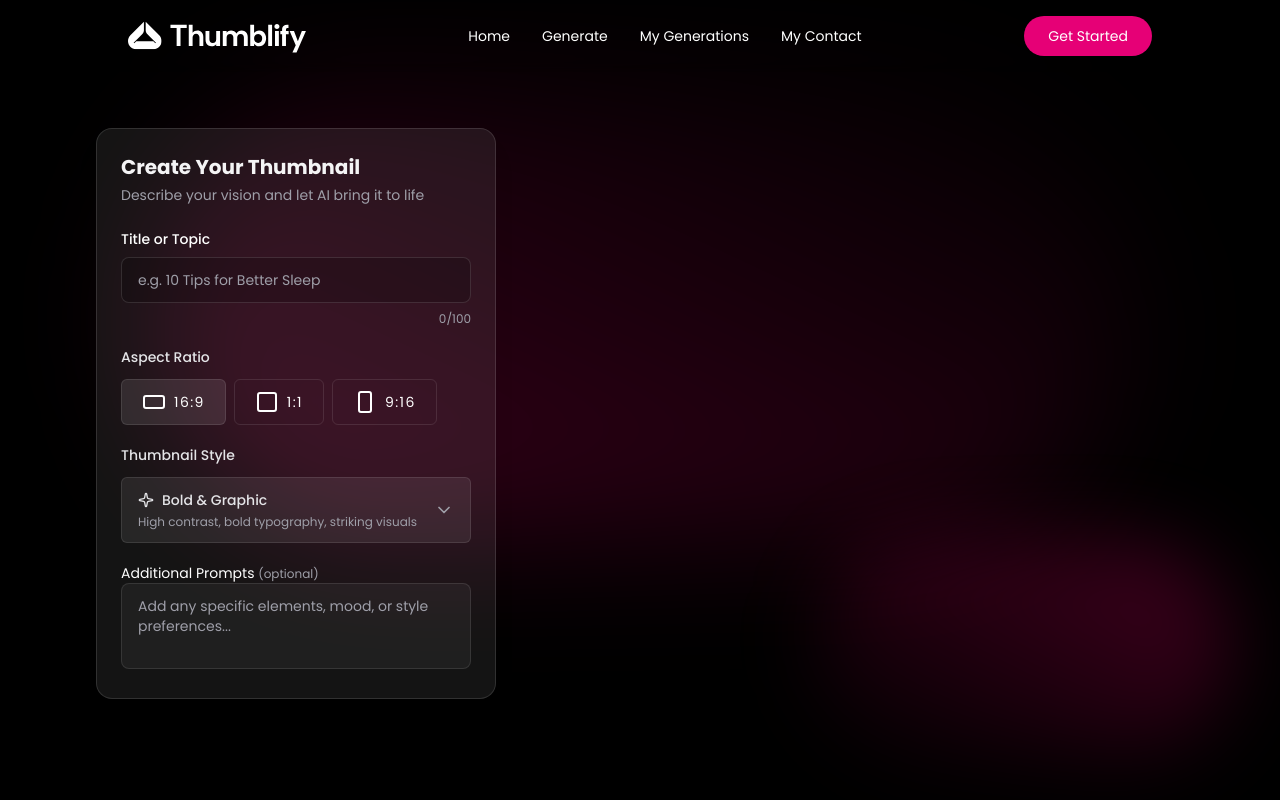
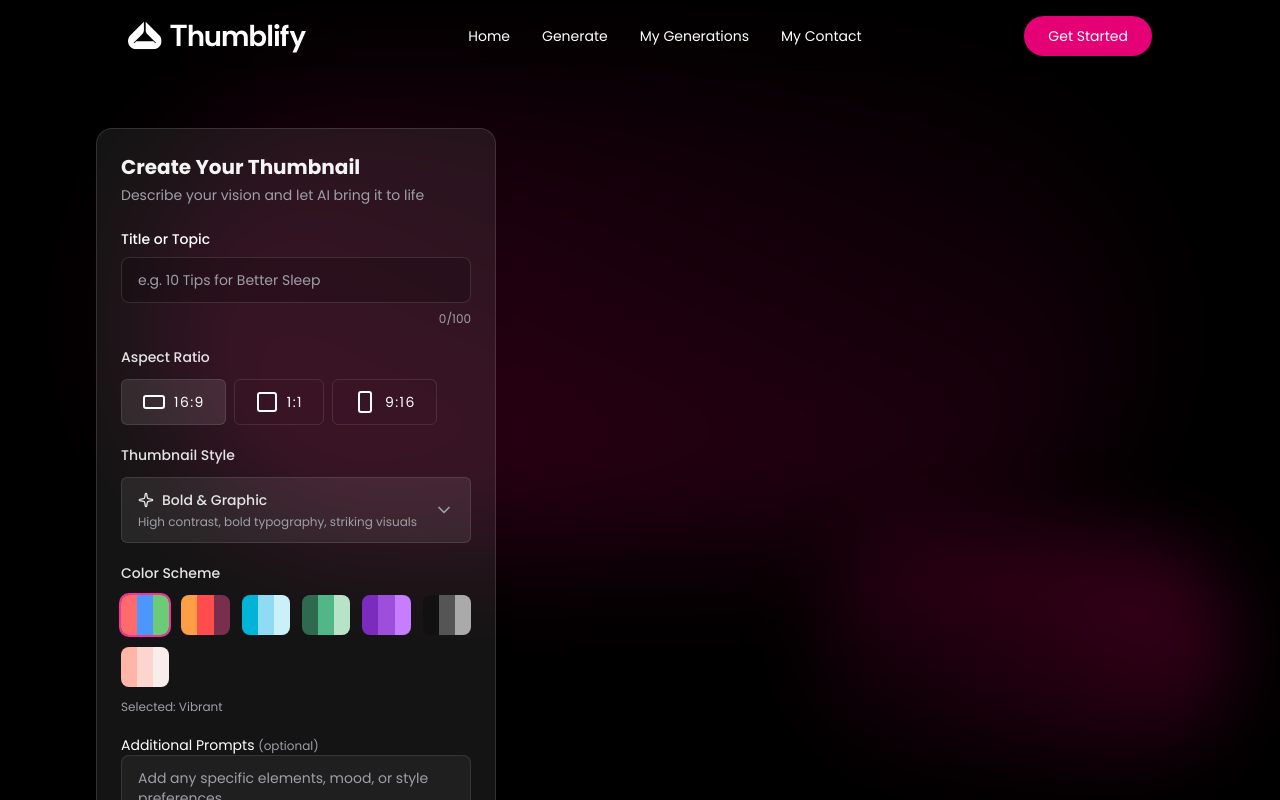
Before and after one commit to LokeshOtti29/Thumbify-Ai-thumbnail-generator, a React (Vite) app in the folder Frontend/: page /generate/1 in a window 1280 px wide. Shown: the top 800 px of the page. Built offline with nearby package versions, Linux system fonts and the light colour scheme.

Commit message:
feat:added colorscheme selector

```diff
--- a/Frontend/src/assets/assets.ts
+++ b/Frontend/src/assets/assets.ts
@@ -2,3 +2,40 @@
 export type {ThumbnailStyle} from './type';
 export const aspectRatios = ['16:9', '1:1', '9:16'] as const
 export const thumbnailStyles = ["Bold & Graphic","Minimalist","Photorealistic", "Illustrated","Tech/Futuristic"] as const
+export const colorSchemes = [
+  {
+    id: 'vibrant',
+    name: 'Vibrant',
+    colors: ['#FF6B6B', '#4D96FF', '#6BCB77'],
+  },
+  {
+    id: 'warm',
+    name: 'Warm',
+    colors: ['#FF9F45', '#FF4D4D', '#7A2E4D'],
+  },
+  {
+    id: 'cool',
+    name: 'Cool',
+    colors: ['#00B4D8', '#90DBF4', '#CAF0F8'],
+  },
+  {
+    id: 'nature',
+    name: 'Nature',
+    colors: ['#2D6A4F', '#52B788', '#B7E4C7'],
+  },
+  {
+    id: 'purple',
+    name: 'Purple',
+    colors: ['#7B2CBF', '#9D4EDD', '#C77DFF'],
+  },
+  {
+    id: 'monochrome',
+    name: 'Monochrome',
+    colors: ['#111111', '#555555', '#AAAAAA'],
+  },
+  {
+    id: 'pastel',
+    name: 'Pastel',
+    colors: ['#FFB5A7', '#FCD5CE', '#F8EDEB'],
+  },
+] as const;
--- /dev/null
+++ b/Frontend/src/components/ColorSchemeSelector.tsx
@@ -0,0 +1,33 @@
+import React from 'react'
+import { colorSchemes } from '../assets/assets';
+
+const ColorSchemeSelector = ({value,onChange}:{value:string;onChange:(color:string)=>void}) => {
+  return (
+    <div className='space-y-3'>
+        <label className='block text-sm font-medium text-zinc-200'>Color Scheme</label>
+        <div className='grid grid-cols-6 gap-3'>
+            {colorSchemes.map((scheme)=>(
+                <button key={scheme.id}
+                 onClick={()=>{onChange(scheme.id)}}
+                 className={`relative rounded-lg transition-all ${value === scheme.id ? 'ring-2 ring-pink-500' : 'ring-0'}`}
+                 title={scheme.name}>
+                    <div className='flex h-10 rounded-lg overflow-hidden'>
+                        {scheme.colors.map((color,i) => (
+                          <div
+                            key={i}
+                            className="flex-1"
+                            style={{ backgroundColor: color }}
+                          />
+                        ))}
+                    </div>
+                </button>
+            ))}
+        </div>
+        <p className='text-xs text-zinc-400'>
+          Selected: {colorSchemes.find((s) => s.id === value)?.name}
+        </p>
+    </div>
+  )
+}
+
+export default ColorSchemeSelector
--- a/Frontend/src/pages/Generate.tsx
+++ b/Frontend/src/pages/Generate.tsx
@@ -5,6 +5,7 @@
 import AspectRatioSection from '../components/AspectRatioSection';
 import{type ThumbnailStyle, type AspectRatio } from '../assets/assets';
 import StyleSelector from '../components/StyleSelector';
+import ColorSchemeSelector from '../components/ColorSchemeSelector';
 
 const Generate = () => {
    const {id} = useParams();
@@ -15,6 +16,7 @@
    const[aspectratio,setAspectratio] = useState<AspectRatio>('16:9');
    const [style,setStyle] = useState<ThumbnailStyle>('Bold & Graphic');
    const [styleDropdownOpen,setStyleDropDownOpen] = useState(false);
+   const [colorSchemeId,setColorSchemeId] = useState<string>('vibrant');
   return (
     <>
      <Softbackdrop/>
@@ -42,6 +44,7 @@
               {/* StyleSelector */}
               <StyleSelector value={style} onChange={setStyle} IsOpen={styleDropdownOpen} setIsOpen={setStyleDropDownOpen}/>
               {/* ColorSchemeSelector */}
+              <ColorSchemeSelector value={colorSchemeId} onChange={setColorSchemeId}/>
               {/* Details */}
               <div className='space-y-2'>
                  <label>
```
